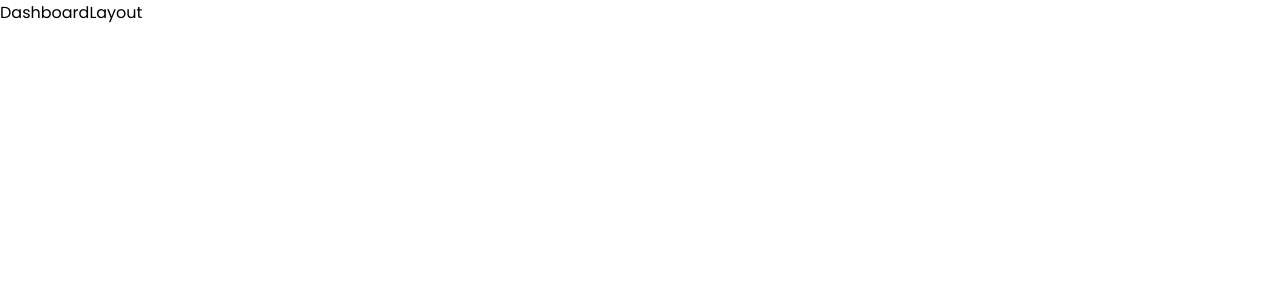
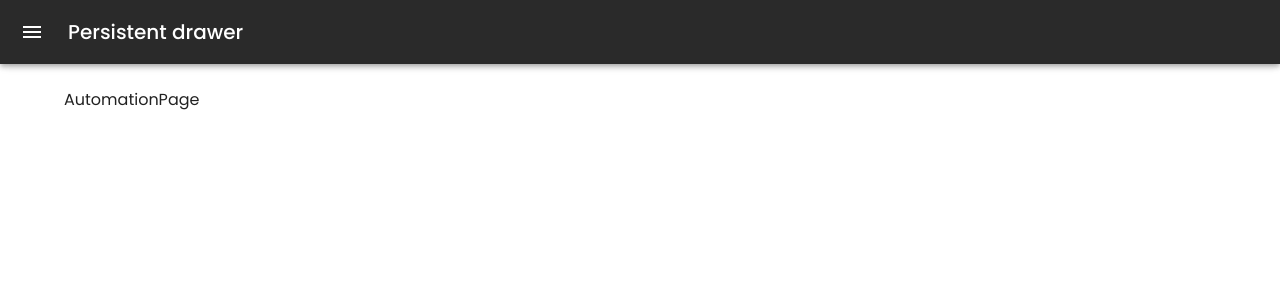
Before and after one commit to prajeshElEvEn/dam, a React (Vite) app in the folder client/: page / in a window 1280 px wide. Shown: the top 300 px of the page. Built offline with nearby package versions, Linux system fonts and the light colour scheme.

Commit message:
added menu

```diff
--- a/client/src/components/layouts/DashboardLayout.jsx
+++ b/client/src/components/layouts/DashboardLayout.jsx
@@ -1,3 +1,97 @@
+import * as React from "react";
+import { useTheme } from "@mui/material/styles";
+import Box from "@mui/material/Box";
+import Drawer from "@mui/material/Drawer";
+import CssBaseline from "@mui/material/CssBaseline";
+import Toolbar from "@mui/material/Toolbar";
+import List from "@mui/material/List";
+import Typography from "@mui/material/Typography";
+import Divider from "@mui/material/Divider";
+import IconButton from "@mui/material/IconButton";
+import MenuIcon from "@mui/icons-material/Menu";
+import ChevronLeftIcon from "@mui/icons-material/ChevronLeft";
+import ChevronRightIcon from "@mui/icons-material/ChevronRight";
+import ListItem from "@mui/material/ListItem";
+import ListItemButton from "@mui/material/ListItemButton";
+import ListItemIcon from "@mui/material/ListItemIcon";
+import ListItemText from "@mui/material/ListItemText";
+import InboxIcon from "@mui/icons-material/MoveToInbox";
+import { Container } from "@mui/material";
+import { Outlet } from "react-router-dom";
+import { AppBar, DrawerHeader, Main, drawerWidth } from "../utils";
+
 export default function DashboardLayout() {
-  return <div>DashboardLayout</div>;
+  const theme = useTheme();
+  const [open, setOpen] = React.useState(false);
+
+  const handleDrawerOpen = () => {
+    setOpen(true);
+  };
+
+  const handleDrawerClose = () => {
+    setOpen(false);
+  };
+
+  return (
+    <Box sx={{ display: "flex" }}>
+      <CssBaseline />
+      <AppBar position="fixed" open={open}>
+        <Toolbar>
+          <IconButton
+            color="inherit"
+            aria-label="open drawer"
+            onClick={handleDrawerOpen}
+            edge="start"
+            sx={{ mr: 2, ...(open && { display: "none" }) }}
+          >
+            <MenuIcon />
+          </IconButton>
+          <Typography variant="h6" noWrap component="div">
+            Persistent drawer
+          </Typography>
+        </Toolbar>
+      </AppBar>
+      <Drawer
+        sx={{
+          width: drawerWidth,
+          flexShrink: 0,
+          "& .MuiDrawer-paper": {
+            width: drawerWidth,
+            boxSizing: "border-box",
+          },
+        }}
+        variant="persistent"
+        anchor="left"
+        open={open}
+      >
+        <DrawerHeader>
+          <IconButton onClick={handleDrawerClose}>
+            {theme.direction === "ltr" ? (
+              <ChevronLeftIcon />
+            ) : (
+              <ChevronRightIcon />
+            )}
+          </IconButton>
+        </DrawerHeader>
+        <Divider />
+        <List>
+          <ListItem key={"hi"} disablePadding>
+            <ListItemButton>
+              <ListItemIcon>
+                <InboxIcon />
+              </ListItemIcon>
+              <ListItemText primary={"menu"} />
+            </ListItemButton>
+          </ListItem>
+        </List>
+        <Divider />
+      </Drawer>
+      <Main open={open}>
+        <DrawerHeader />
+        <Container>
+          <Outlet />
+        </Container>
+      </Main>
+    </Box>
+  );
 }
--- /dev/null
+++ b/client/src/components/utils/index.js
@@ -0,0 +1,49 @@
+import { styled } from "@mui/material/styles";
+import MuiAppBar from "@mui/material/AppBar";
+
+export const drawerWidth = 240;
+
+export const Main = styled("main", {
+  shouldForwardProp: (prop) => prop !== "open",
+})(({ theme, open }) => ({
+  flexGrow: 1,
+  padding: theme.spacing(3),
+  transition: theme.transitions.create("margin", {
+    easing: theme.transitions.easing.sharp,
+    duration: theme.transitions.duration.leavingScreen,
+  }),
+  marginLeft: `-${drawerWidth}px`,
+  ...(open && {
+    transition: theme.transitions.create("margin", {
+      easing: theme.transitions.easing.easeOut,
+      duration: theme.transitions.duration.enteringScreen,
+    }),
+    marginLeft: 0,
+  }),
+}));
+
+export const AppBar = styled(MuiAppBar, {
+  shouldForwardProp: (prop) => prop !== "open",
+})(({ theme, open }) => ({
+  transition: theme.transitions.create(["margin", "width"], {
+    easing: theme.transitions.easing.sharp,
+    duration: theme.transitions.duration.leavingScreen,
+  }),
+  ...(open && {
+    width: `calc(100% - ${drawerWidth}px)`,
+    marginLeft: `${drawerWidth}px`,
+    transition: theme.transitions.create(["margin", "width"], {
+      easing: theme.transitions.easing.easeOut,
+      duration: theme.transitions.duration.enteringScreen,
+    }),
+  }),
+}));
+
+export const DrawerHeader = styled("div")(({ theme }) => ({
+  display: "flex",
+  alignItems: "center",
+  padding: theme.spacing(0, 1),
+  // necessary for content to be below app bar
+  ...theme.mixins.toolbar,
+  justifyContent: "flex-end",
+}));
```
